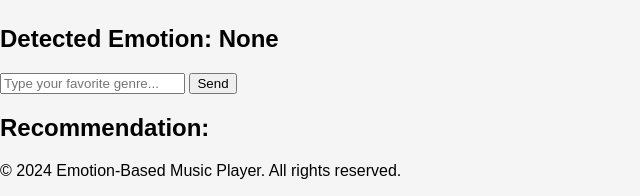
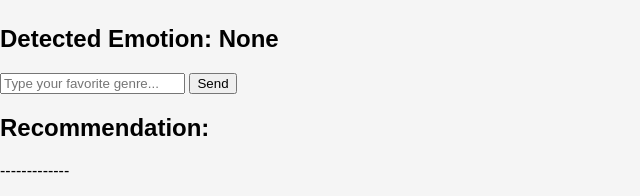
Before and after one commit to 7721966231/task-11, a Flask app: page / in a window 1280 px wide. Shown: the part 698-894 px from the top of the page, without its empty margins (0-640 px from the left). Run offline with Flask 3, Linux system fonts and the light colour scheme; some libraries are stand-ins or nearby versions.

Commit message:
some changes

```diff
--- a/requirements.txt
+++ b/requirements.txt
@@ -0,0 +1,6 @@
+opencv-python
+tensorflow
+keras
+face-recognition
+pygame
+flask
--- a/static/script.js
+++ b/static/script.js
@@ -1,6 +1,4 @@
 function startEmotionDetection() {
-    // This function will call your Python backend for emotion detection
-    // and update the emotion text and play music accordingly
     fetch('/detect_emotion')
         .then(response => response.json())
         .then(data => {
--- a/templates/index.html
+++ b/templates/index.html
@@ -37,7 +37,7 @@
     </div>
 
     <footer>
-        <p>© 2024 Emotion-Based Music Player. All rights reserved.</p>
+        <p>-------------</p>
     </footer>
 
     <script src="{{ url_for('static', filename='script.js') }}"></script>
```
